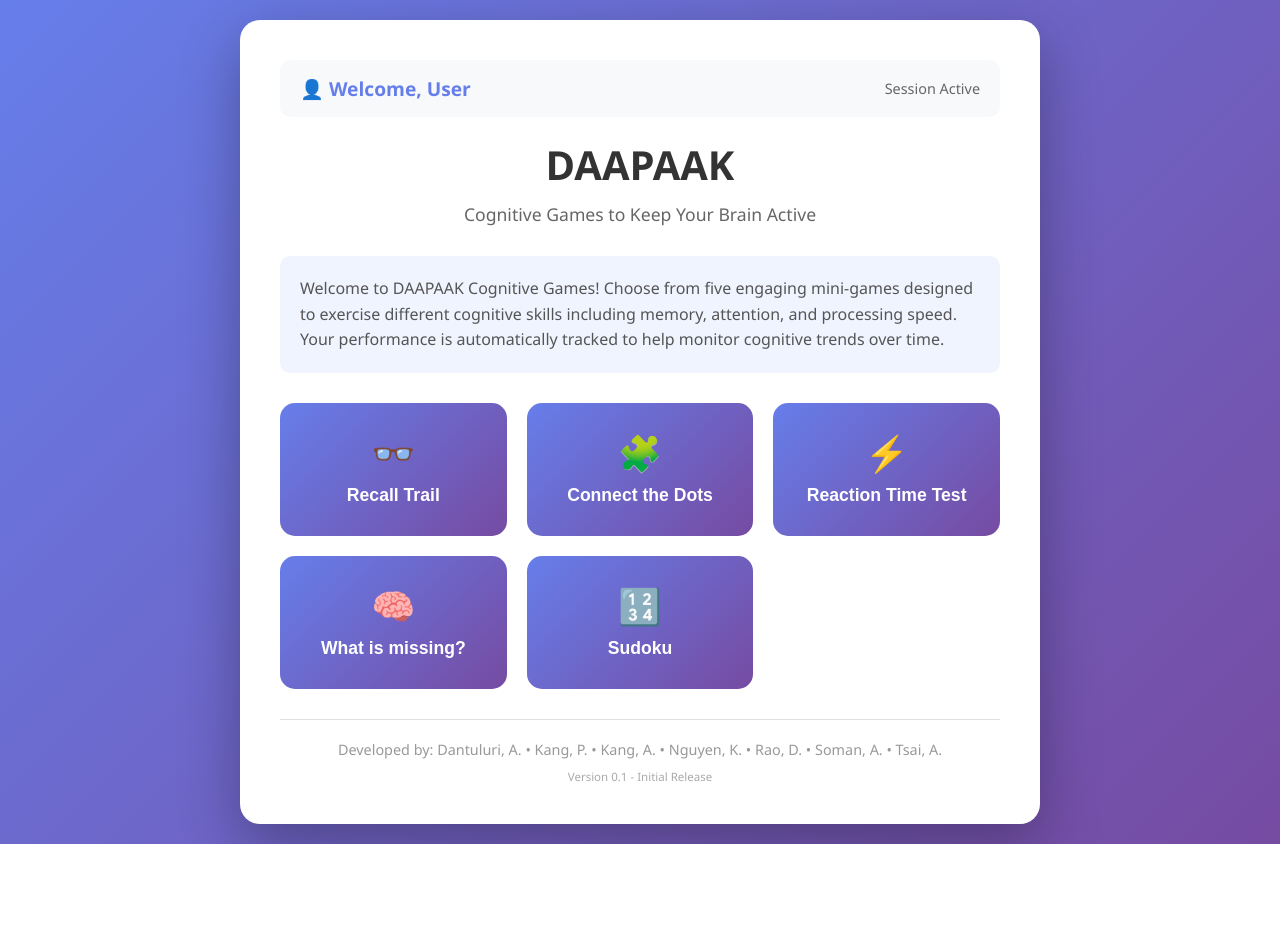
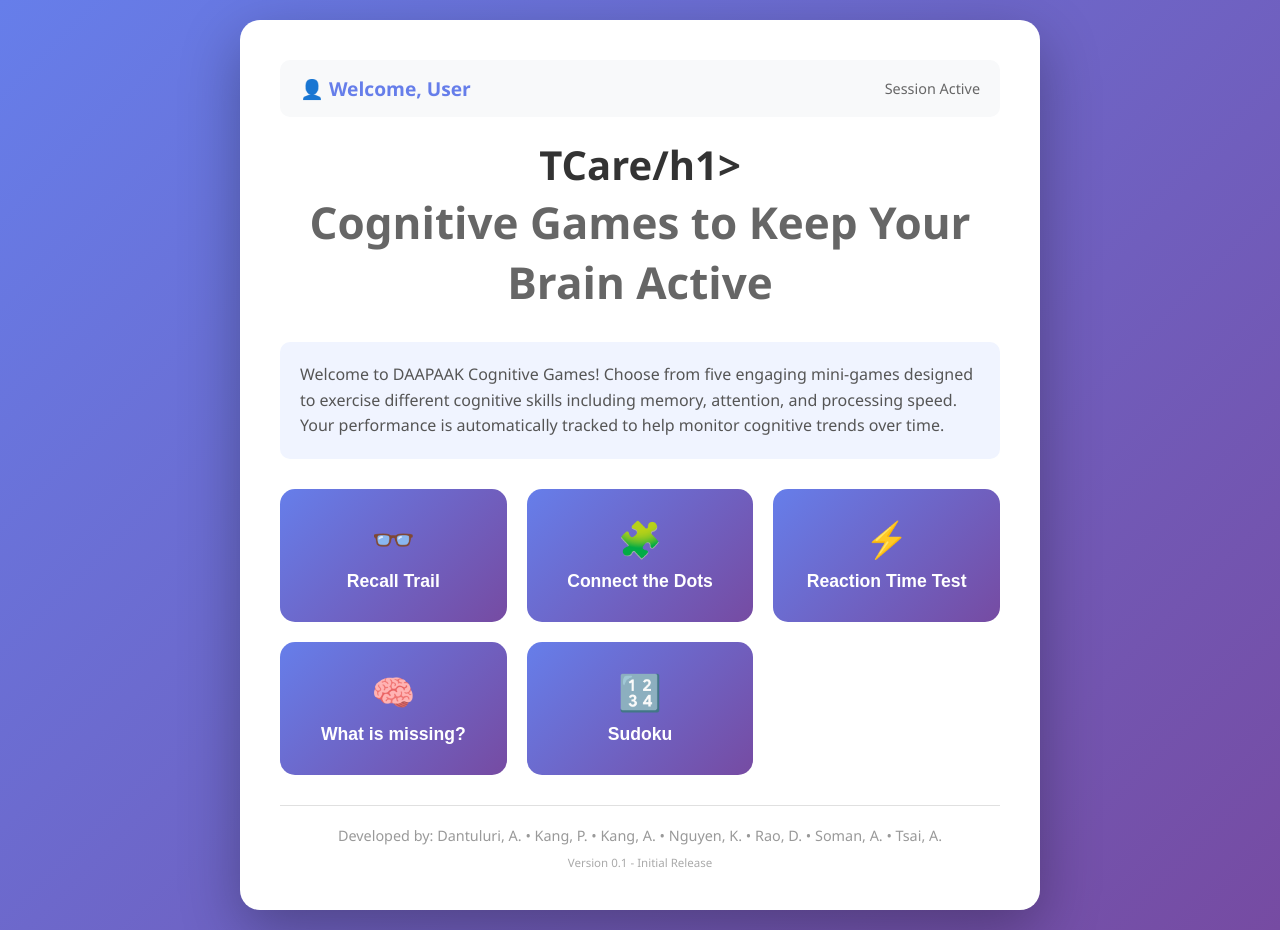
Before and after one commit to 44erer66/DaapaakCogGames, a plain HTML site: page homeuser.html in a window 1280 px wide. Before the commit the page ends 844 px from the top, so only its background shows below. Drawn offline with Linux system fonts and the light colour scheme.

Commit message:
extra edits

```diff
--- a/homeuser.html
+++ b/homeuser.html
@@ -3,7 +3,7 @@
 <head>
     <meta charset="UTF-8">
     <meta name="viewport" content="width=device-width, initial-scale=1.0">
-    <title>DAAPAAK Cognitive Games</title>
+    <title>TCare</title>
     <style>
         * {
             margin: 0;
@@ -153,7 +153,7 @@
         </div>
 
         <div class="header">
-            <h1>DAAPAAK</h1>
+            <h1>TCare/h1>
             <p class="tagline">Cognitive Games to Keep Your Brain Active</p>
         </div>
 
```
